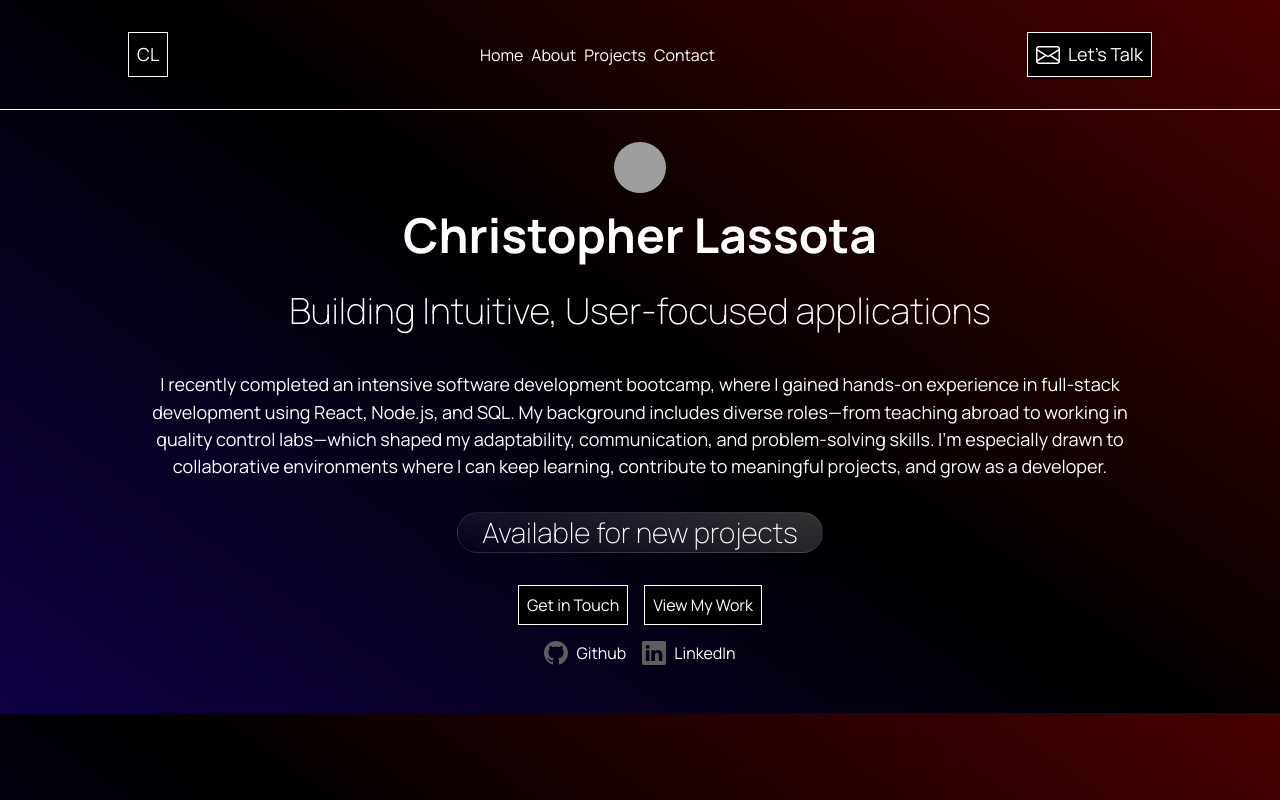
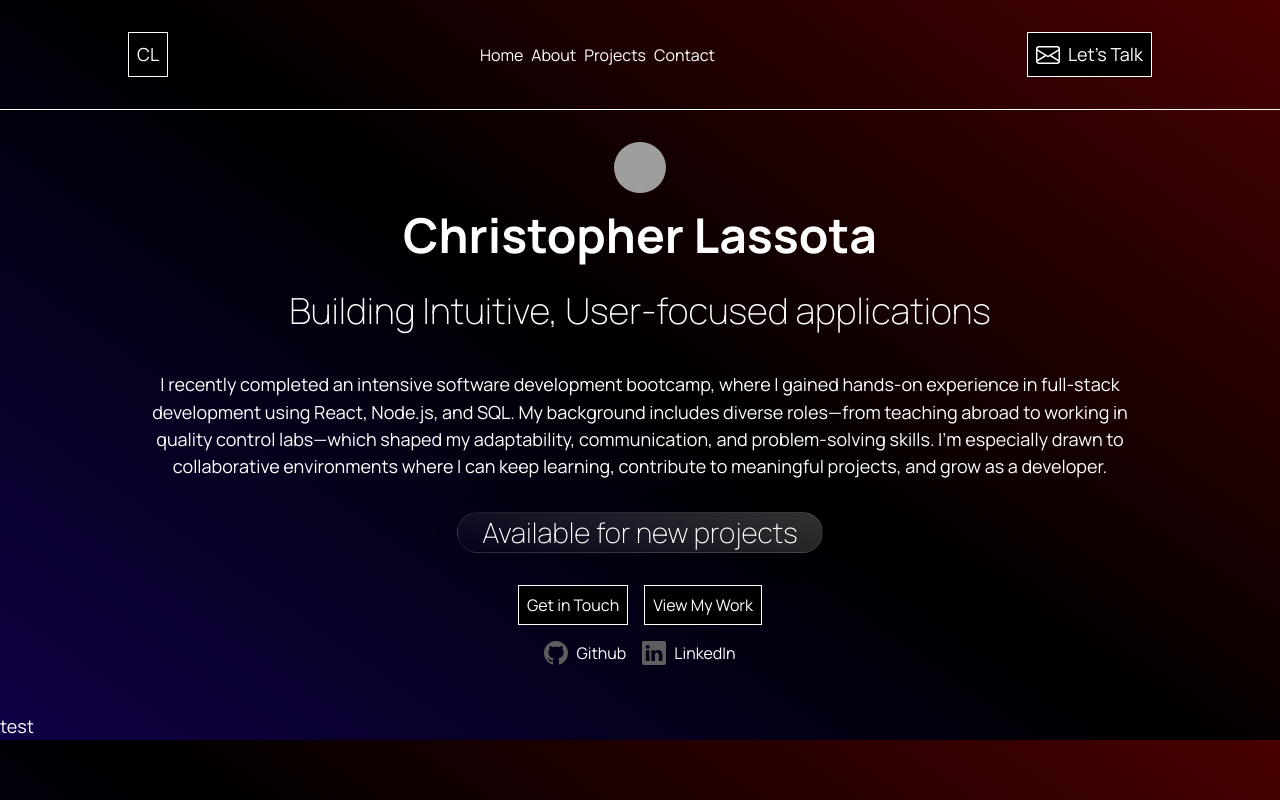
Before and after one commit to christopherlassota/my-website, a React (Vite) app: page / in a window 1280 px wide. Built offline with nearby package versions, Linux system fonts and the light colour scheme; grey boxes are pictures that could not be loaded.

Commit message:
create featured projects component

```diff
--- a/src/App.tsx
+++ b/src/App.tsx
@@ -1,4 +1,5 @@
 import "./App.scss";
+import FeaturedProjects from "./Components/FeaturedProjects/FeaturedProjects";
 import Header from "./Components/Header/Header";
 import Hero from "./Components/Hero/Hero";
 
@@ -7,6 +8,7 @@ const App = () => {
     <>
     <Header />
     <Hero />
+    <FeaturedProjects />
     </>
   );
 }
--- /dev/null
+++ b/src/Components/FeaturedProjects/FeaturedProjects.scss
@@ -0,0 +1,2 @@
+@use "../../styles/variables" as *;
+@use "../../styles/mixins" as *;
--- /dev/null
+++ b/src/Components/FeaturedProjects/FeaturedProjects.tsx
@@ -0,0 +1,9 @@
+import "./FeaturedProjects.scss";
+
+const FeaturedProjects = () => {
+    return (
+        <p>test</p>
+    )
+}
+
+export default FeaturedProjects;
```
